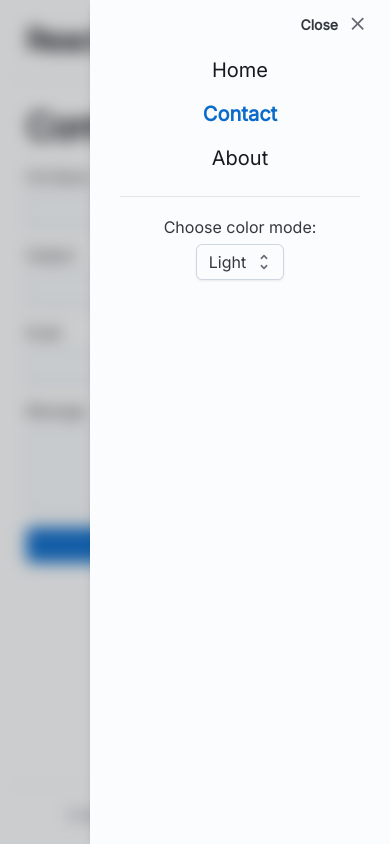
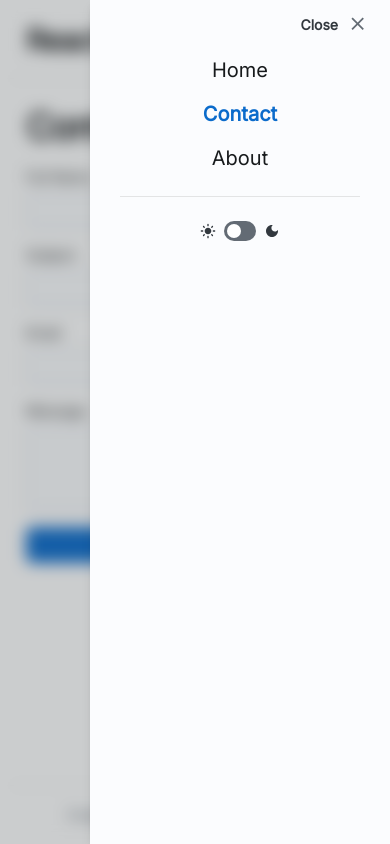
Before and after one commit to petternikolai/javascript-frameworks-ca, a React (Vite) app: page /contact in a window 390 px wide. Both pictures are taken after a click on the button 346 px from the left and 40 px from the top of the page. Built offline with nearby package versions, Linux system fonts and the light colour scheme.

Commit message:
Feature dark/light mode: Dark mode or light mode now defaults to the system preference of the user.

```diff
--- a/src/components/DrawerMobileNavigation.tsx
+++ b/src/components/DrawerMobileNavigation.tsx
@@ -7,12 +7,31 @@ import ListItemButton from "@mui/joy/ListItemButton";
 import Typography from "@mui/joy/Typography";
 import ModalClose from "@mui/joy/ModalClose";
 import Menu from "@mui/icons-material/Menu";
-import ModeToggle from "./ModeToggle";
 import { Link as RouterLink, useLocation } from "react-router-dom";
+import { Switch } from "@mui/joy";
+import LightModeIcon from "@mui/icons-material/LightMode";
+import DarkModeIcon from "@mui/icons-material/DarkMode";
+import { useColorScheme } from "@mui/joy/styles";
+import { useState, useEffect } from "react";
 
 export default function DrawerMobileNavigation() {
   const [open, setOpen] = React.useState(false);
   const location = useLocation();
+
+  const { mode, setMode } = useColorScheme();
+  const [mounted, setMounted] = useState(false);
+
+  useEffect(() => {
+    setMounted(true);
+  }, []);
+
+  if (!mounted) {
+    return null;
+  }
+
+  const handleThemeToggle = () => {
+    setMode(mode === "light" ? "dark" : "light");
+  };
 
   return (
     <React.Fragment>
@@ -94,10 +113,13 @@ export default function DrawerMobileNavigation() {
           </ListItemButton>
         </List>
         <hr></hr>
-        <div className="mode-toggle-container">
-          Choose color mode:
-          <ModeToggle />
-        </div>
+        <Switch
+          startDecorator={<LightModeIcon />}
+          endDecorator={<DarkModeIcon />}
+          checked={mode === "dark"}
+          onChange={handleThemeToggle}
+          sx={{ mt: 2, ml: 2, mr: 2 }}
+        />
       </Drawer>
     </React.Fragment>
   );
--- a/src/components/ModeToggle.tsx
+++ b/src/components/ModeToggle.tsx
@@ -1,32 +1,19 @@
-import Select from "@mui/joy/Select";
-import Option from "@mui/joy/Option";
-import { useEffect, useState } from "react";
-import { useColorScheme } from "@mui/joy";
+import { useEffect } from "react";
+import { useColorScheme } from "@mui/joy/styles";
 
-export default function ModeToggle() {
-  const { mode, setMode } = useColorScheme();
-  const [mounted, setMounted] = useState(false);
+export function ModeToggle() {
+  const { setMode } = useColorScheme();
 
-  // necessary for server-side rendering
-  // because mode is undefined on the server
   useEffect(() => {
-    setMounted(true);
-  }, []);
-  if (!mounted) {
-    return null;
-  }
+    const mediaQuery = window.matchMedia("(prefers-color-scheme: dark)");
+    setMode(mediaQuery.matches ? "dark" : "light");
 
-  return (
-    <Select
-      value={mode}
-      onChange={(_, newMode) => {
-        setMode(newMode);
-      }}
-      sx={{ width: "max-content" }}
-    >
-      <Option value="system">System</Option>
-      <Option value="light">Light</Option>
-      <Option value="dark">Dark</Option>
-    </Select>
-  );
+    const listener = (event: MediaQueryListEvent) => {
+      setMode(event.matches ? "dark" : "light");
+    };
+    mediaQuery.addEventListener("change", listener);
+    return () => mediaQuery.removeEventListener("change", listener);
+  }, [setMode]);
+
+  return null;
 }
```
